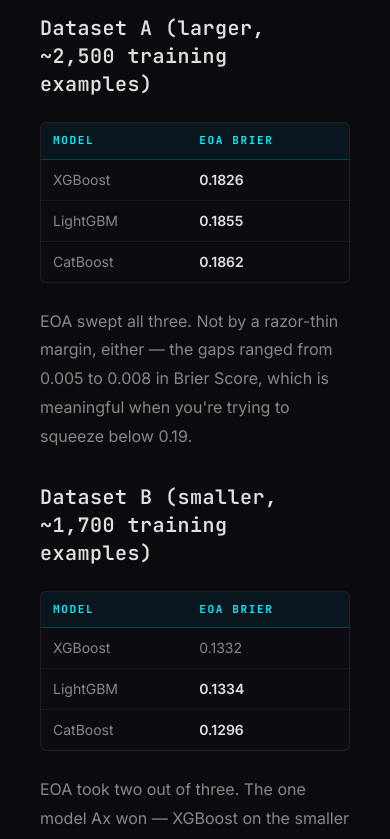
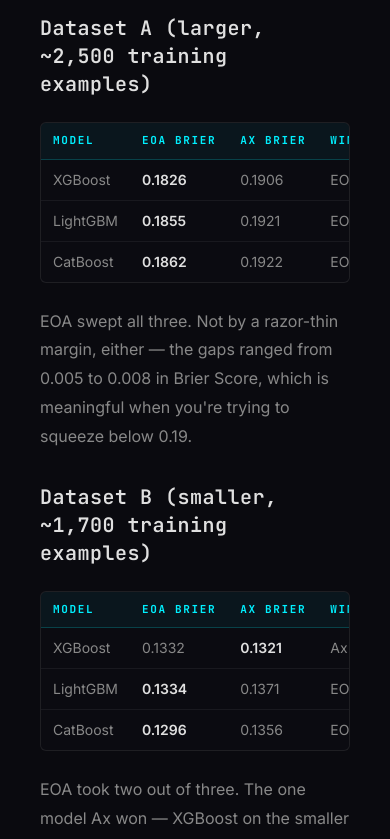
Before and after one commit to steadows/portfolio-v2, a Next.js app: page /blog/earthworm-optimization-in-practice in a window 390 px wide. Shown: the part 2580-3419 px from the top of the page. Built offline with nearby package versions, Linux system fonts and the light colour scheme.

Commit message:
fixed blog post for mobile

```diff
--- a/src/components/blog/MDXComponents.tsx
+++ b/src/components/blog/MDXComponents.tsx
@@ -176,7 +176,7 @@ export const mdxComponents: MDXComponentsType = {
   table: ({ children, ...props }) => (
     <div className="my-6 overflow-x-auto rounded-md border border-white/8 bg-bg-surface/30">
       <table
-        className="w-full min-w-[36rem] border-separate border-spacing-0 text-sm"
+        className="w-full border-separate border-spacing-0 text-sm"
         {...props}
       >
         {children}
@@ -200,7 +200,7 @@ export const mdxComponents: MDXComponentsType = {
   ),
   th: ({ children, ...props }) => (
     <th
-      className="border-b border-accent-cyan/20 px-3 py-2.5 text-left font-heading text-[11px] uppercase tracking-[0.15em] text-accent-cyan md:px-4"
+      className="whitespace-nowrap border-b border-accent-cyan/20 px-3 py-2.5 text-left font-heading text-[11px] uppercase tracking-[0.15em] text-accent-cyan md:px-4"
       {...props}
     >
       {children}
@@ -208,7 +208,7 @@ export const mdxComponents: MDXComponentsType = {
   ),
   td: ({ children, ...props }) => (
     <td
-      className="border-b border-white/6 px-3 py-2.5 text-text-secondary md:px-4"
+      className="whitespace-nowrap border-b border-white/6 px-3 py-2.5 text-text-secondary md:px-4"
       {...props}
     >
       {children}
```
Also changed, not shown: 1 other file (tests, documents, lock files or other folders).
